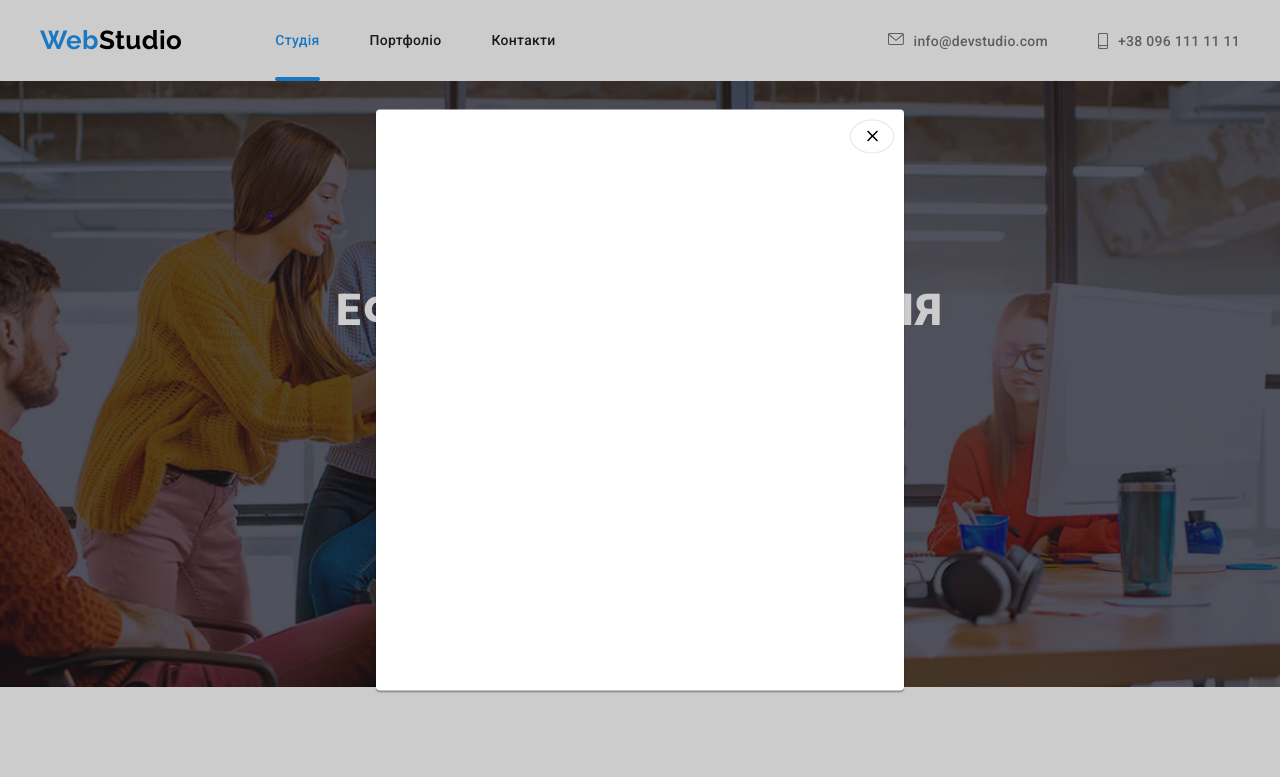
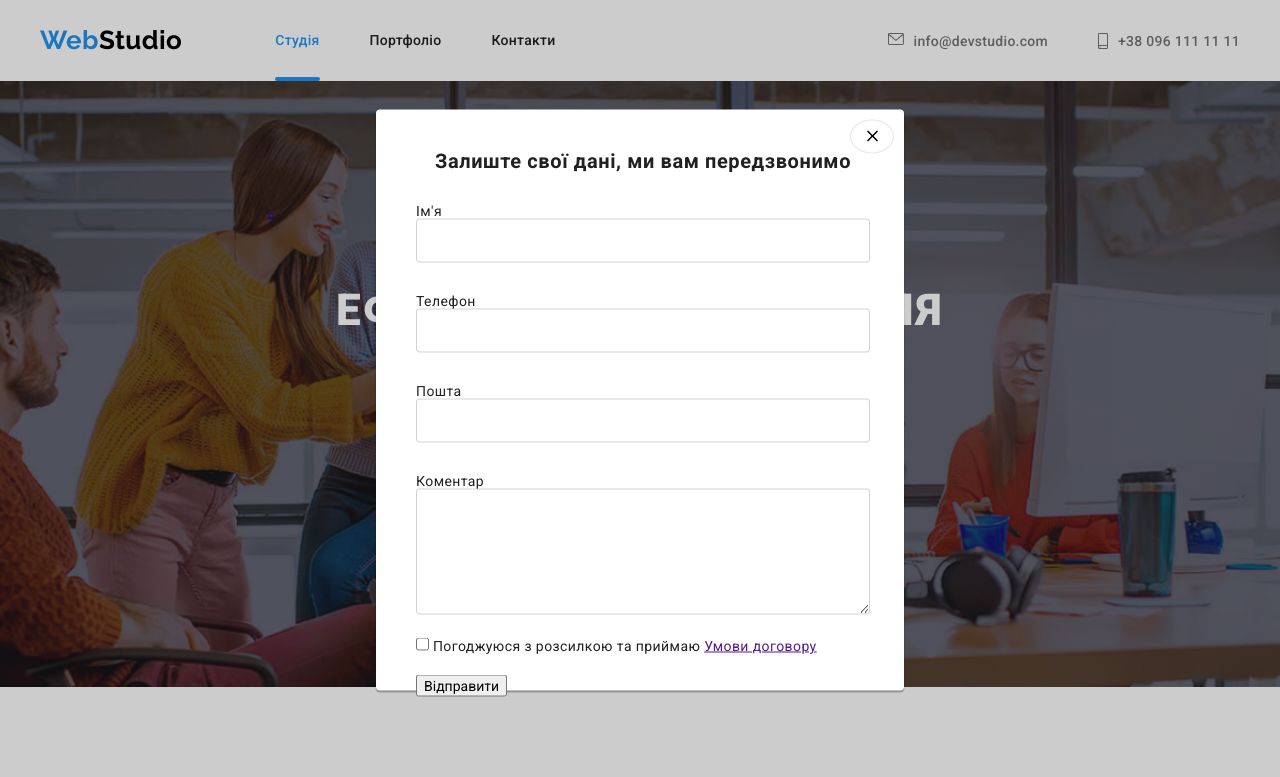
Before and after one commit to NikolayDenisenko/goit-markup-hw-06, a plain HTML site: page index.html in a window 1280 px wide. Both pictures are taken after a click on the button "Замовити послугу". Shown: the top 777 px of the page. Drawn offline with nearby package versions, Linux system fonts and the light colour scheme.

Commit message:
розмітка форми

```diff
--- a/css/styles.css
+++ b/css/styles.css
@@ -227,6 +227,58 @@ pointer-events: none;
         border: 1px solid rgba(0, 0, 0, 0.1);
         cursor: pointer;
 }
+
+.modal-group {
+    display: flex;
+    align-items: center;
+    margin: 40px;
+}
+
+
+
+.list-modal-group-label {
+    font-size: 12px;
+        line-height: 14px;
+        letter-spacing: 0.01em;
+        color: var(--color-body-second);
+}
+
+.list-modal-group-item {
+    margin-bottom: 30px;
+
+}
+
+.list-modal-group-coment {
+
+    margin-bottom: 20px;
+}
+
+.list-modal-group-policy {
+    margin-bottom: 20px;
+}
+
+.list-modal-group-p {
+    margin-bottom: 30px;
+    font-weight: 700;
+        font-size: 20px;
+        line-height: calc(23/20);
+        text-align: center;
+        letter-spacing: 0.03em;
+
+        color: #212121;
+}
+
+.list-modal-group-input {
+    width: 448px;
+    height: 40px;
+    border: 1px solid rgba(33, 33, 33, 0.2);
+    border-radius: 4px;
+}
+
+.comment {
+    height: 120px;
+}
+
 .div-cap {
 
     margin-left: auto;
--- a/index.html
+++ b/index.html
@@ -58,10 +58,32 @@
                     <button class="icon-close-button" type="button" data-modal-close>
                         <svg  width="18" height="18">
                         <use href="./images/icons.svg#icon-close-button"></use>
-                    </svg>
-                </button>
-
-
+                        </svg>
+                    </button>
+                    <form >
+                        <div role="group" class="modal-group">
+                           <ul class="list-modal-group list">
+                                <li><p class="list-modal-group-p">Залиште свої дані, ми вам передзвонимо</p></li>
+                                <li class="list-modal-group-item">
+                                    <label for="user-name">Ім'я</label>
+                                <input class="list-modal-group-input" type="text" name="user-name" id="user-name"></li>
+                                <li class="list-modal-group-item">
+                                    <label for="phone_number">Телефон</label>
+                                <input class="list-modal-group-input" type="tel" name="phone_number" id="phone_number"></li>
+                                <li class="list-modal-group-item">
+                                    <label for="email_user">Пошта</label>
+                                <input class="list-modal-group-input" type="email" name="email_user" id="email_user"></li>
+                                <li class="list-modal-group-coment">
+                                    <label for="comment">Коментар</label>
+                                <textarea class="list-modal-group-input comment" name="comment" id="comment"></textarea></li>
+                                <li class="list-modal-group-policy"><input type="checkbox" name="policy" id="policy">
+                                <label for="policy">Погоджуюся з розсилкою та приймаю <a href="">Умови договору</a> </label></li>
+                                <li><button type="submit">
+                                    Відправити
+                                </button></li>
+                           </ul>
+                        </div>
+                    </form>
                 </div>
             </div>
         </section>
```
